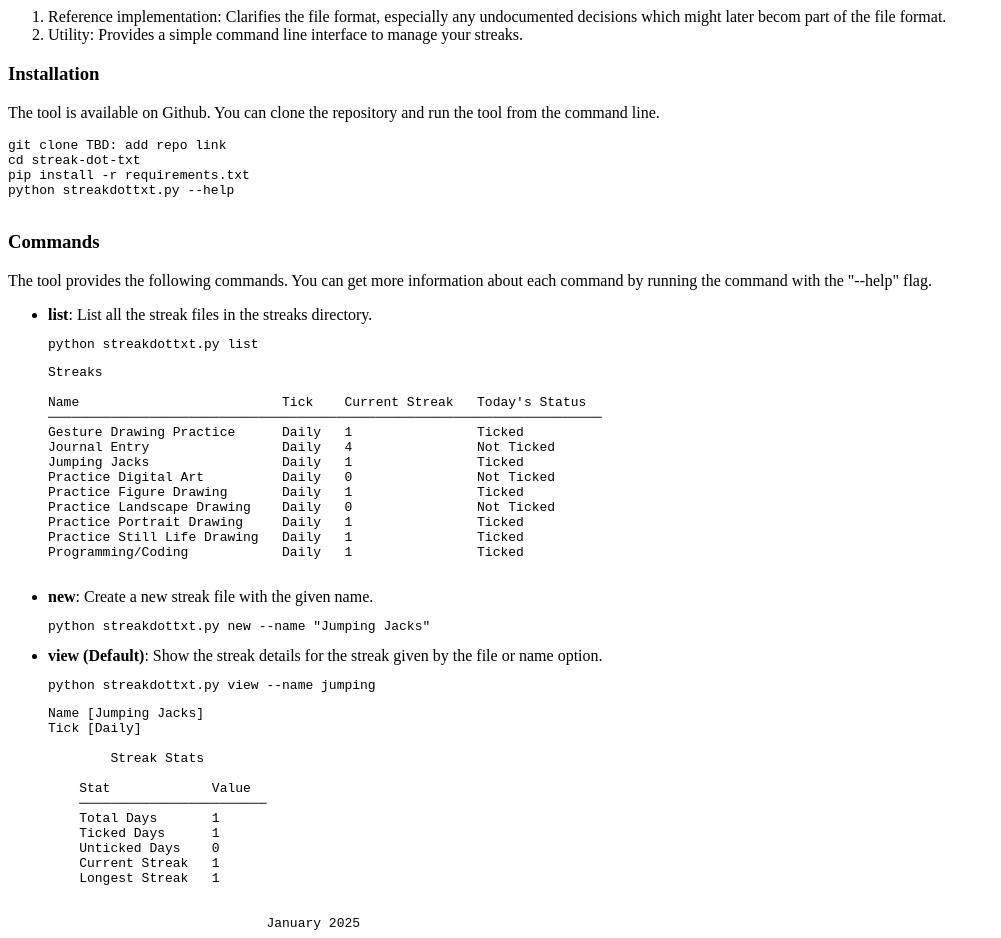
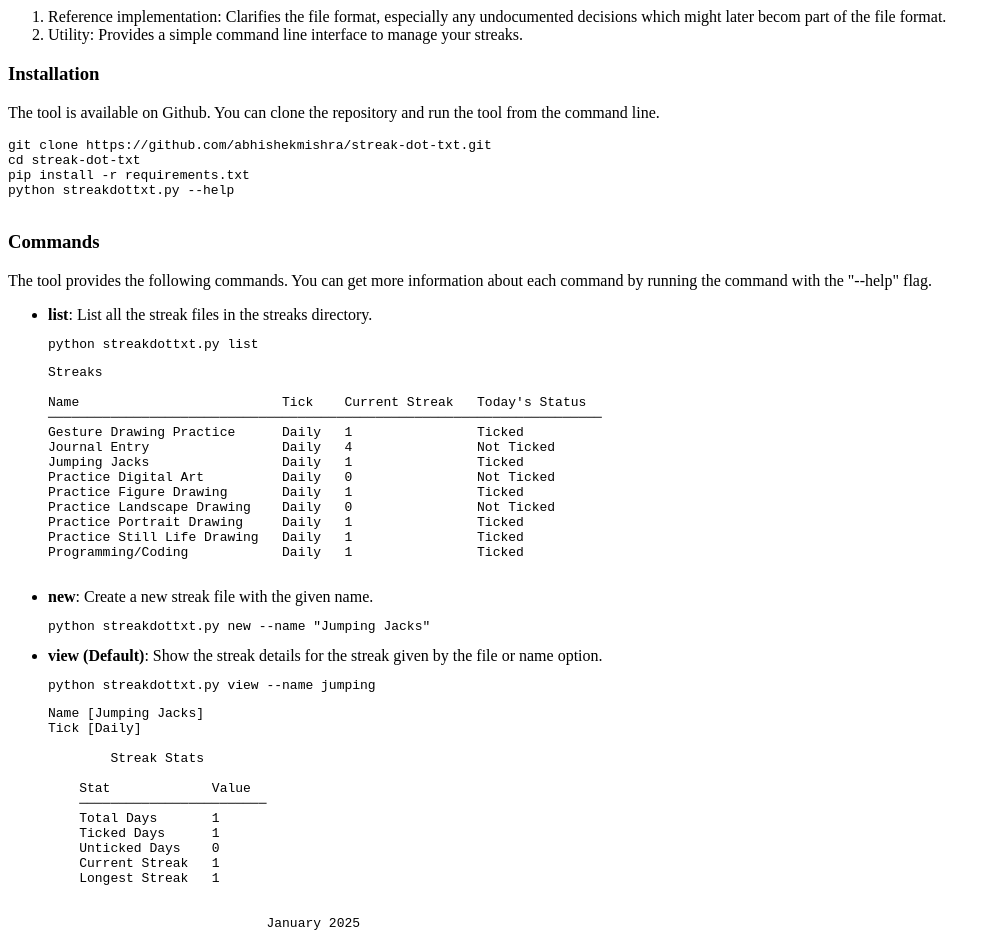
Before and after one commit to abhishekmishra/streak-dot-txt, a plain HTML site: page docs/index.html in a window 1280 px wide. Shown: the part 1200-2138 px from the top of the page, without its empty margins (0-1001 px from the left). Drawn offline with Linux system fonts and the light colour scheme.

Commit message:
updated the repo url

```diff
--- a/docs/index.html
+++ b/docs/index.html
@@ -204,7 +204,7 @@ name: Jumping Jacks
           the tool from the command line.
         </p>
         <pre>
-git clone TBD: add repo link
+git clone https://github.com/abhishekmishra/streak-dot-txt.git
 cd streak-dot-txt
 pip install -r requirements.txt
 python streakdottxt.py --help
```
